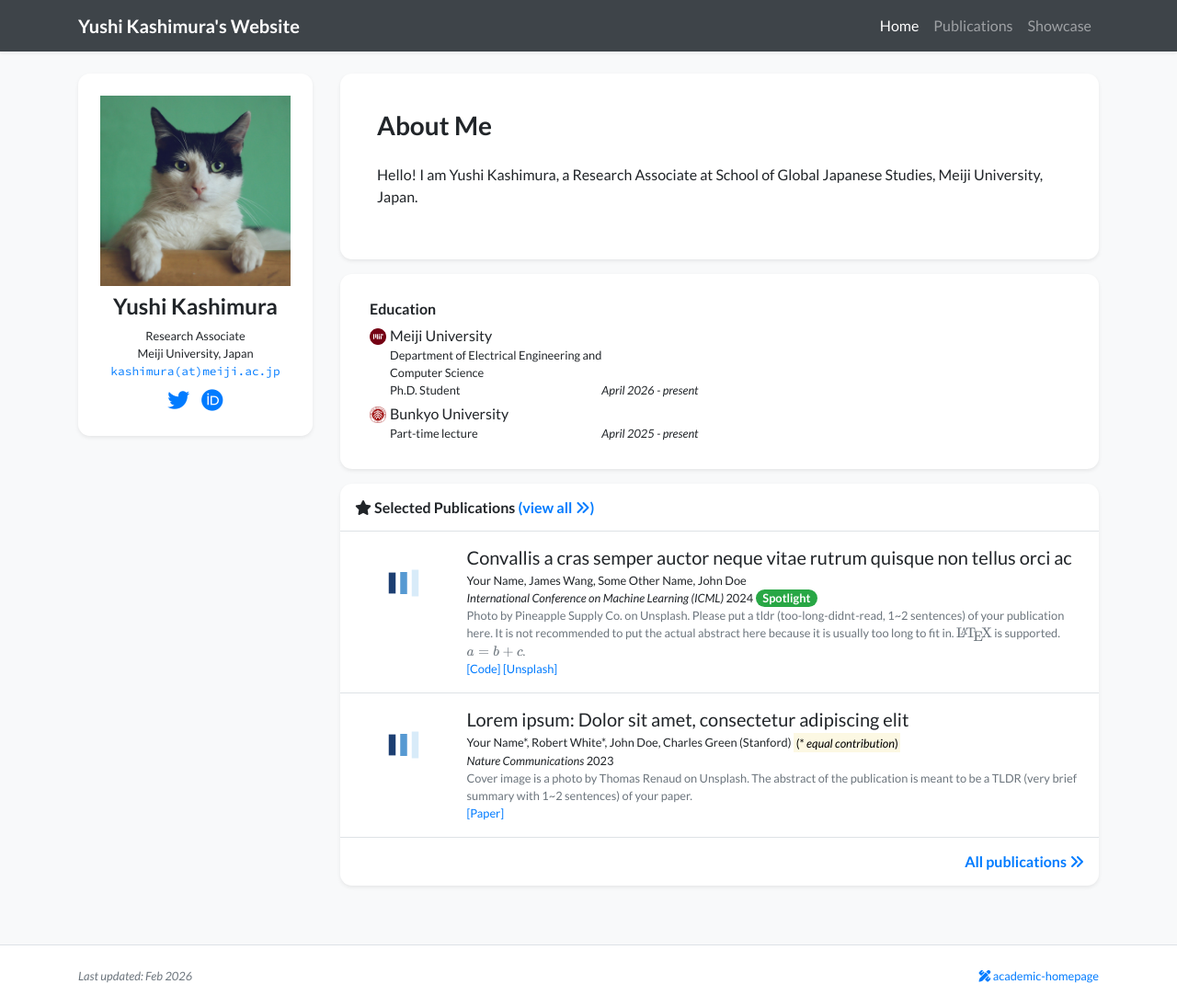
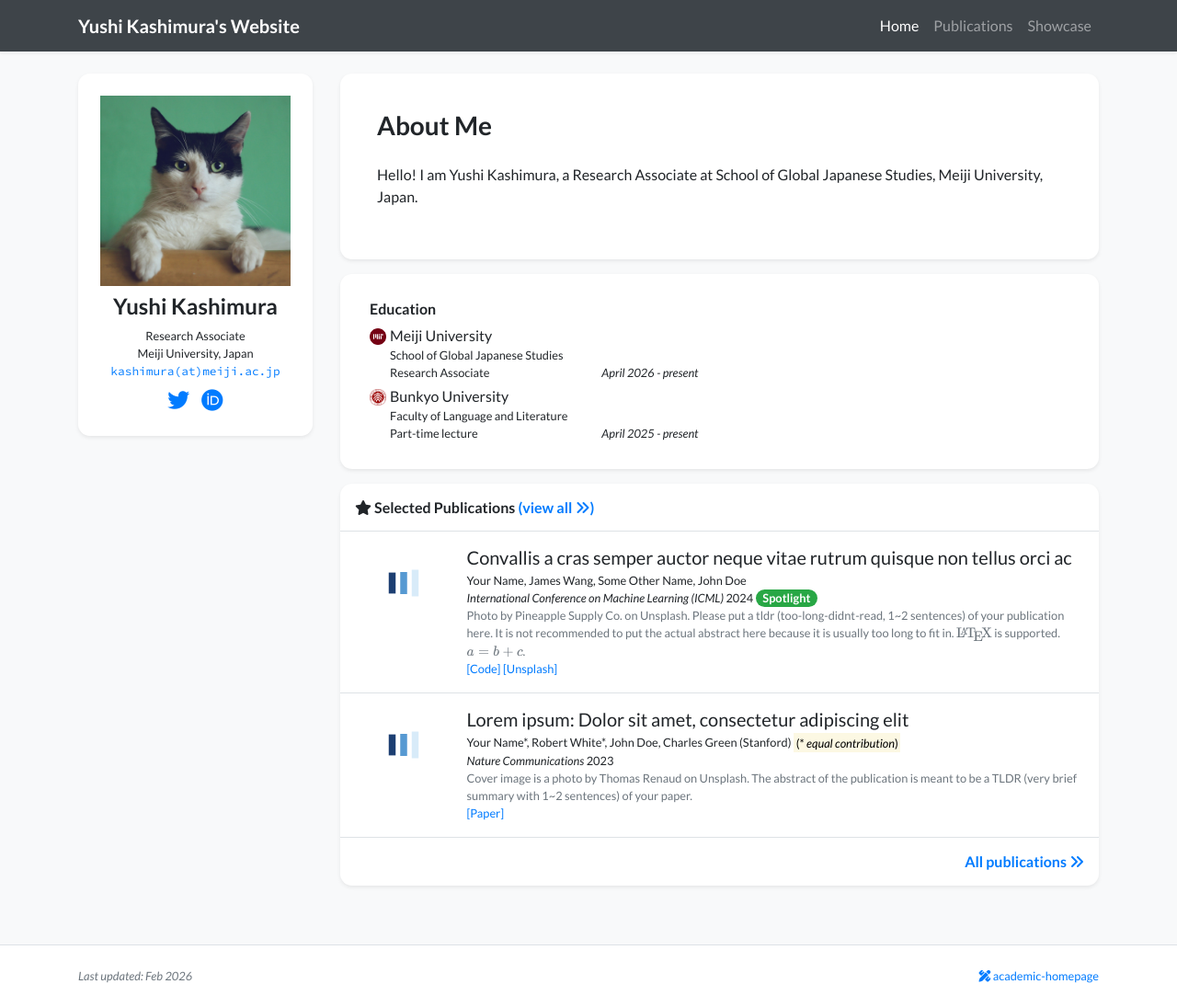
Before and after one commit to ys-kashimura/yushikashimura.github.io, a Jekyll site: the page built from index.html, in a window 1280 px wide and 1095 px high. Shown: the whole window at 92% size. Built offline with Jekyll 4.4.1, drawn with Linux system fonts in a browser that asks for light colours; nearby versions of some CDN libraries; a style sheet for code colours, icons or effects is not loaded.

Commit message:
Update profile.yml

```diff
--- a/_data/profile.yml
+++ b/_data/profile.yml
@@ -26,10 +26,12 @@ education:
 - name: Meiji University
   logo: /assets/images/badges/MIT_Social_circle.png
   position: >-
-    Department of Electrical Engineering and Computer Science <br/>
-    Ph.D. Student
+    School of Global Japanese Studies <br/>
+    Research Associate
   date: April 2026 - present
 - name: Bunkyo University
   logo: /assets/images/badges/PKU_red.png
-  position: Part-time lecture
+  position: >-
+    Faculty of Language and Literature <br/>
+    Part-time lecture
   date: April 2025 - present
```
